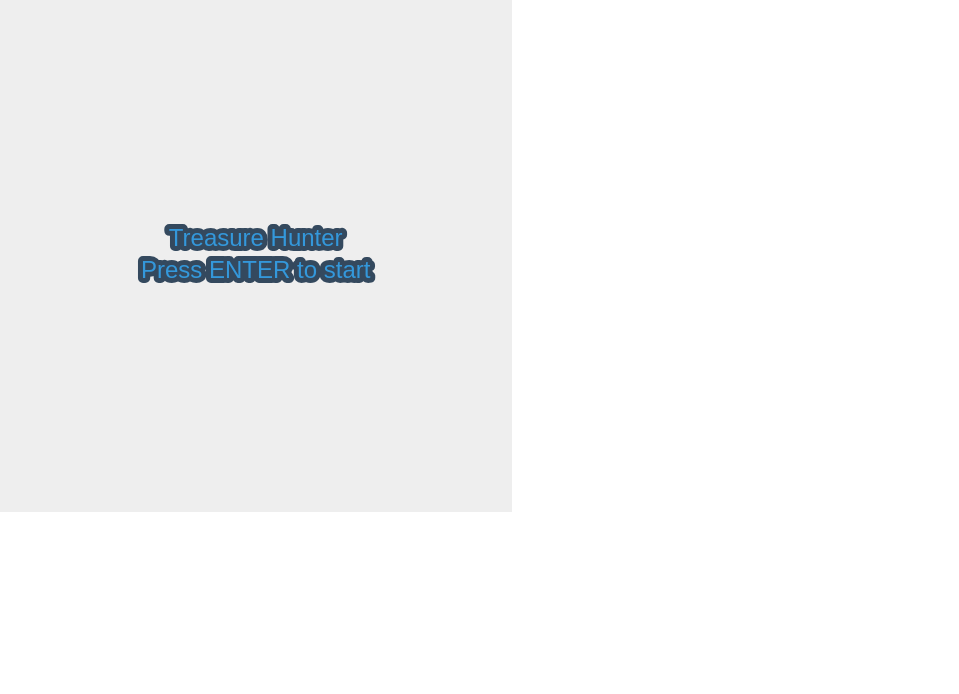
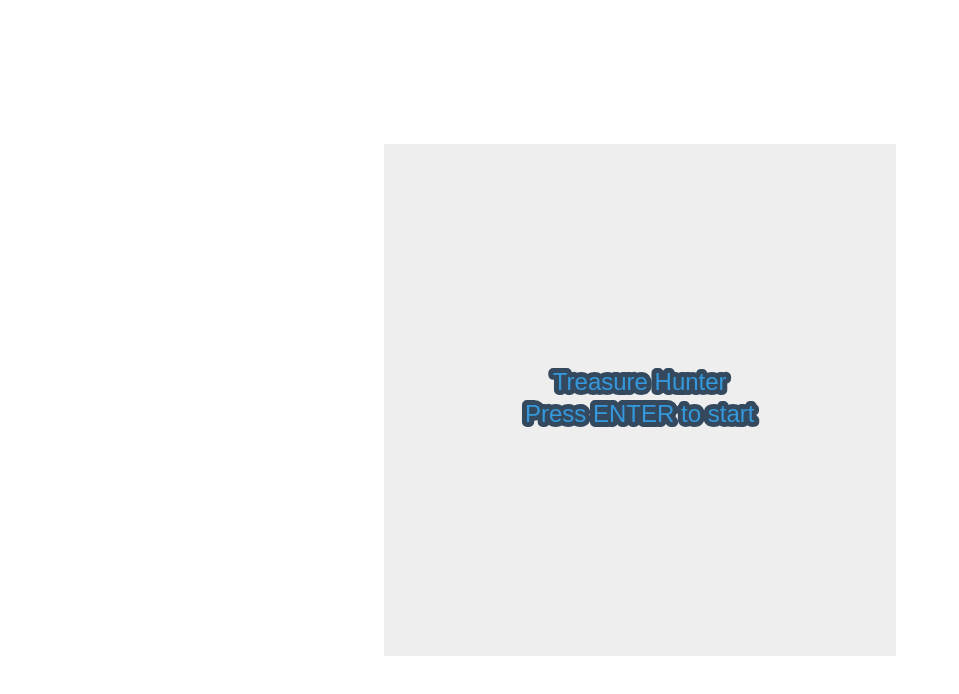
Before and after one commit to supgreyd/Treasure_Hunter, a website: page index.html in a window 1280 px wide. Shown: the whole page, without its empty margins (0-959 px from the left). Drawn offline with Linux system fonts and the light colour scheme.

Commit message:
centered canvas

```diff
--- a/index.html
+++ b/index.html
@@ -2,7 +2,7 @@
 <html>
 <head>
     <meta charset="utf-8">
-    <title>Hello pixi</title>
+    <title>Treasure Hunter</title>
 </head>
 <script src="pixi/pixi.min.js"></script>
 <body>
@@ -344,6 +344,12 @@
         margin: 0;
         padding: 0;
     }
+    canvas {
+        top: 50%;
+        left: 50%;
+        position: absolute;
+        transform: translate(-50%, -50%);
+    }
 </style>
 </body>
 </html>
```
